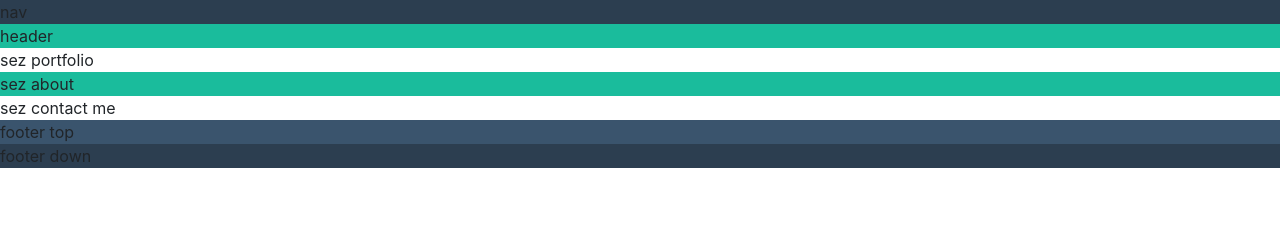
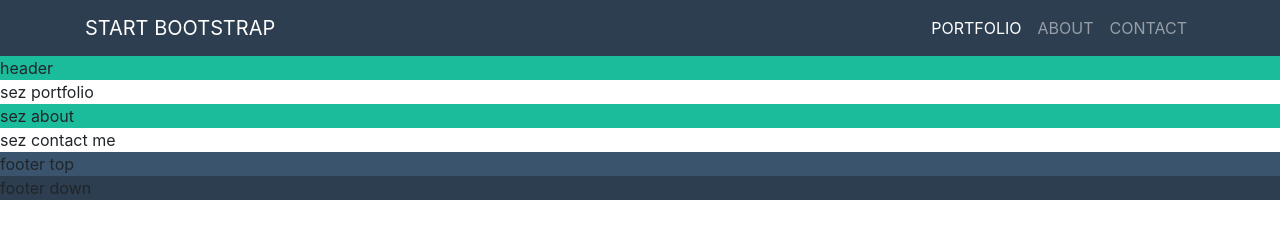
Before and after one commit to domingo79/html-css-bootstrap-freelancer, a plain HTML site: page index.html in a window 1280 px wide. Drawn offline with nearby package versions, Linux system fonts and the light colour scheme.

Commit message:
nav responsive

```diff
--- a/index.html
+++ b/index.html
@@ -11,8 +11,21 @@
   </head>
   <body>
         <!-- nav site  -->
-    <nav id="bg_nav_site">
-        nav
+    <nav class="navbar navbar-expand-md navbar-dark" id="bg_nav_site">
+        <div class="container">
+            <a class="navbar-brand" href="#">START BOOTSTRAP</a>
+            <button class="navbar-toggler" type="button" data-toggle="collapse" data-target="#navbarNavAltMarkup" aria-controls="navbarNavAltMarkup" aria-expanded="false" aria-label="Toggle navigation">
+            <span class="navbar-toggler-icon"></span>
+            </button>
+            <div class="collapse navbar-collapse" id="navbarNavAltMarkup">
+                <div class="navbar-nav ml-auto">
+                    <a class="nav-link active" href="#">PORTFOLIO <span class="sr-only">(current)</span></a>
+                    <a class="nav-link" href="#">ABOUT</a>
+                    <a class="nav-link" href="#">CONTACT</a>
+                    <!-- <a class="nav-link disabled" href="#" tabindex="-1" aria-disabled="true">Disabled</a> -->
+                </div>
+            </div>
+        </div>
     </nav>
         <!-- //nav site  -->
 
@@ -60,7 +73,8 @@
         <!-- //footer down  -->
     </footer>
         <!-- //footer  -->
-
-
+        <!-- javascript per bottone menu  -->
+        <script src="https://code.jquery.com/jquery-3.5.1.slim.min.js" integrity="sha384-DfXdz2htPH0lsSSs5nCTpuj/zy4C+OGpamoFVy38MVBnE+IbbVYUew+OrCXaRkfj" crossorigin="anonymous"></script>
+        <script src="https://cdn.jsdelivr.net/npm/bootstrap@4.6.0/dist/js/bootstrap.bundle.min.js" integrity="sha384-Piv4xVNRyMGpqkS2by6br4gNJ7DXjqk09RmUpJ8jgGtD7zP9yug3goQfGII0yAns" crossorigin="anonymous"></script>
   </body>
 </html>
```
